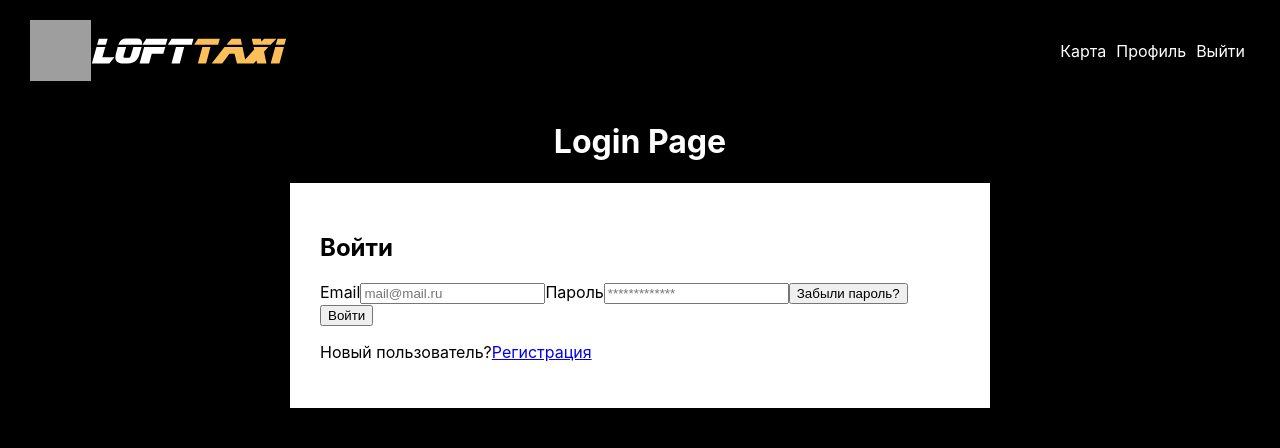
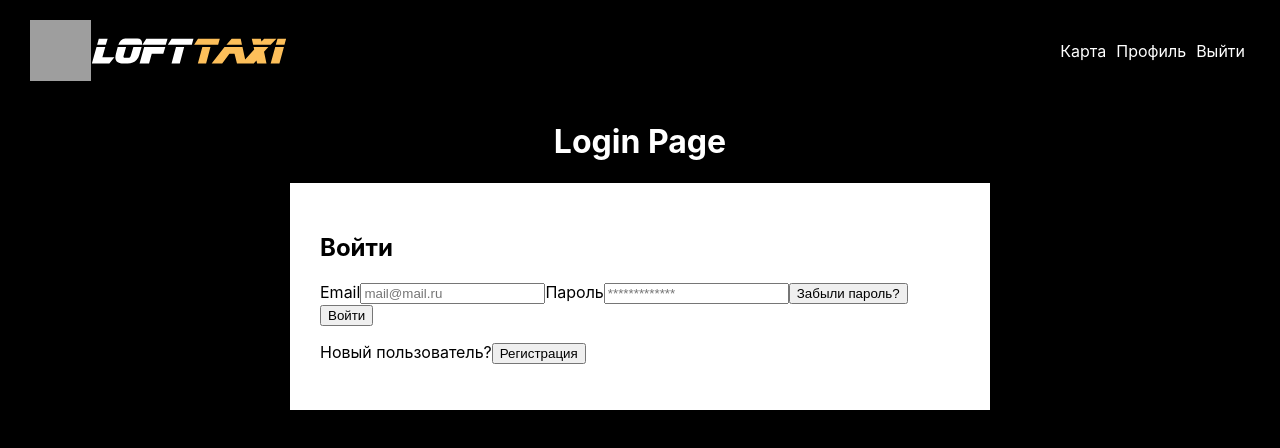
Before and after one commit to PrivetAdel/LoftTaxi, a React (Create React App) app: page / in a window 1280 px wide. Both pictures are taken after a click on the link "Выйти". Shown: the top 448 px of the page. Built offline with nearby package versions, Linux system fonts and the light colour scheme; grey boxes are pictures that could not be loaded.

Commit message:
fix(components): отменить отправку формы
изменила поведение формы, при сабмите страница переключается на страницу карты

```diff
--- a/src/App.js
+++ b/src/App.js
@@ -10,13 +10,17 @@ const App = () => {
     setActivePage(evt.target.name);
   }
 
+  const onSubmitHandler = () => {
+    setActivePage('MapPage')
+  }
+
   const getPage = () => {
     switch (activePage) {
       case 'ProfilePage':
         return <ProfilePage />;
 
       case 'LoginPage':
-        return <LoginPage />;
+        return <LoginPage onSubmit={onSubmitHandler} />;
 
       default:
         return <MapPage />;
--- a/src/components/Button.jsx
+++ b/src/components/Button.jsx
@@ -1,10 +1,8 @@
 import React from 'react';
 
-const Button = ({children, onSubmitClick}) => {
+const Button = ({children}) => {
   return (
-    <button onClick={onSubmitClick} className="btn">
-      {children}
-    </button>
+    <input type="submit" value={children} />
   )
 };
 
--- a/src/components/FormLogIn.jsx
+++ b/src/components/FormLogIn.jsx
@@ -1,7 +1,7 @@
 import React from 'react';
 import Button from './Button';
 
-const FormLogin = ({onSignUp}) => {
+const FormLogin = ({onSignUp, onSubmit}) => {
   const [email, setEmail] = React.useState('');
   const [password, setPassword] = React.useState('');
 
@@ -16,8 +16,7 @@ const FormLogin = ({onSignUp}) => {
   const submitFormHandler = (evt) => {
     evt.preventDefault();
     console.log('email: ', email, 'password: ', password);
-    setEmail('');
-    setPassword('');
+    onSubmit();
   }
 
   const forgotPasswordHandler = (evt) => {
@@ -28,7 +27,7 @@ const FormLogin = ({onSignUp}) => {
   return (
     <div className="form">
       <h2>Войти</h2>
-      <form>
+      <form onSubmit={submitFormHandler}>
         <label htmlFor="email">Email</label>
         <input
           type="text"
@@ -46,12 +45,12 @@ const FormLogin = ({onSignUp}) => {
           onChange={passwordChangeHandle}
           required />
         <button onClick={forgotPasswordHandler}>Забыли пароль?</button>
-        <Button onSubmitClick={submitFormHandler}>Войти</Button>
+        <Button>Войти</Button>
         <p>
           Новый пользователь?
-          <a onClick={onSignUp} href="#">
+          <button onClick={onSignUp}>
             Регистрация
-          </a>
+          </button>
         </p>
       </form>
     </div>
--- a/src/components/FormSignUp.jsx
+++ b/src/components/FormSignUp.jsx
@@ -1,7 +1,7 @@
 import React from 'react';
 import Button from './Button';
 
-const FormSignUp = ({onLogIn}) => {
+const FormSignUp = ({onLogIn, onSubmit}) => {
   const [email, setEmail] = React.useState('');
   const [userName, setUserName] = React.useState('');
   const [password, setPassword] = React.useState('');
@@ -21,15 +21,13 @@ const FormSignUp = ({onLogIn}) => {
   const signUpHandler = (evt) => {
     evt.preventDefault();
     console.log('email: ', email, 'userName: ', userName, 'password: ', password);
-    setEmail('');
-    setUserName('');
-    setPassword('');
+    onSubmit();
   }
 
   return (
     <div className="form">
       <h2>Регистрация</h2>
-      <form>
+      <form onSubmit={signUpHandler}>
         <label htmlFor="email">Email*</label>
         <input
           type="text"
@@ -54,12 +52,12 @@ const FormSignUp = ({onLogIn}) => {
           placeholder="*************"
           onChange={passwordChangeHandle}
           required />
-        <Button onClickSingUp={signUpHandler}>Зарегистрироваться</Button>
+        <Button>Зарегистрироваться</Button>
         <p>
           Уже зарегестрированны?
-          <a onClick={onLogIn} href="#">
+          <button onClick={onLogIn}>
             Войти
-          </a>
+          </button>
         </p>
       </form>
     </div>
--- a/src/pages/LoginPage.jsx
+++ b/src/pages/LoginPage.jsx
@@ -1,7 +1,7 @@
 import React from 'react';
 import {FormLogIn, FormSignUp} from '../components';
 
-const LoginPage = () => {
+const LoginPage = ({onSubmit}) => {
   const [activeForm, setActiveForm] = React.useState(true)
 
   const onToggleForm = () => {
@@ -12,7 +12,7 @@ const LoginPage = () => {
     <div>
       <h1 className="page-title">Login Page</h1>
       {
-        activeForm ? <FormLogIn onSignUp={onToggleForm} /> : <FormSignUp onLogIn={onToggleForm} />
+        activeForm ? <FormLogIn onSignUp={onToggleForm} onSubmit={onSubmit} /> : <FormSignUp onLogIn={onToggleForm} onSubmit={onSubmit} />
       }
     </div>
   );
```
